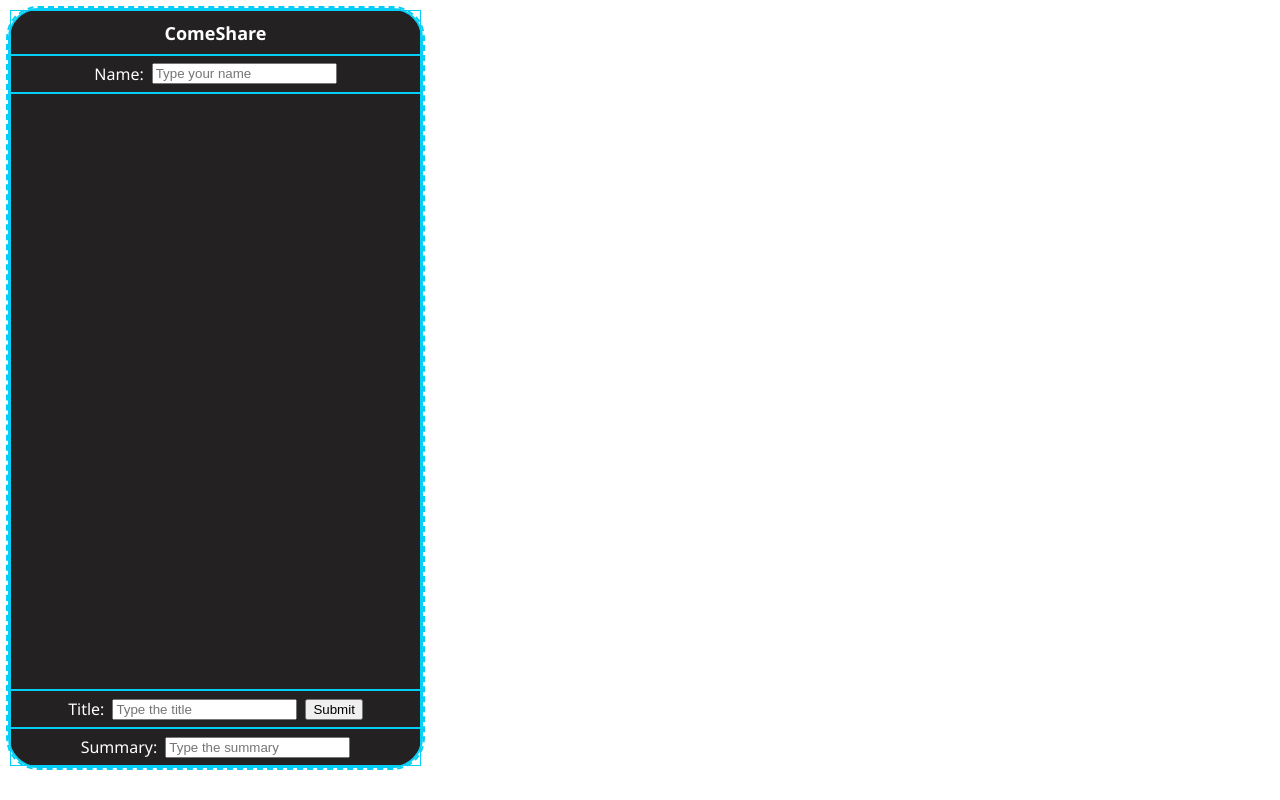
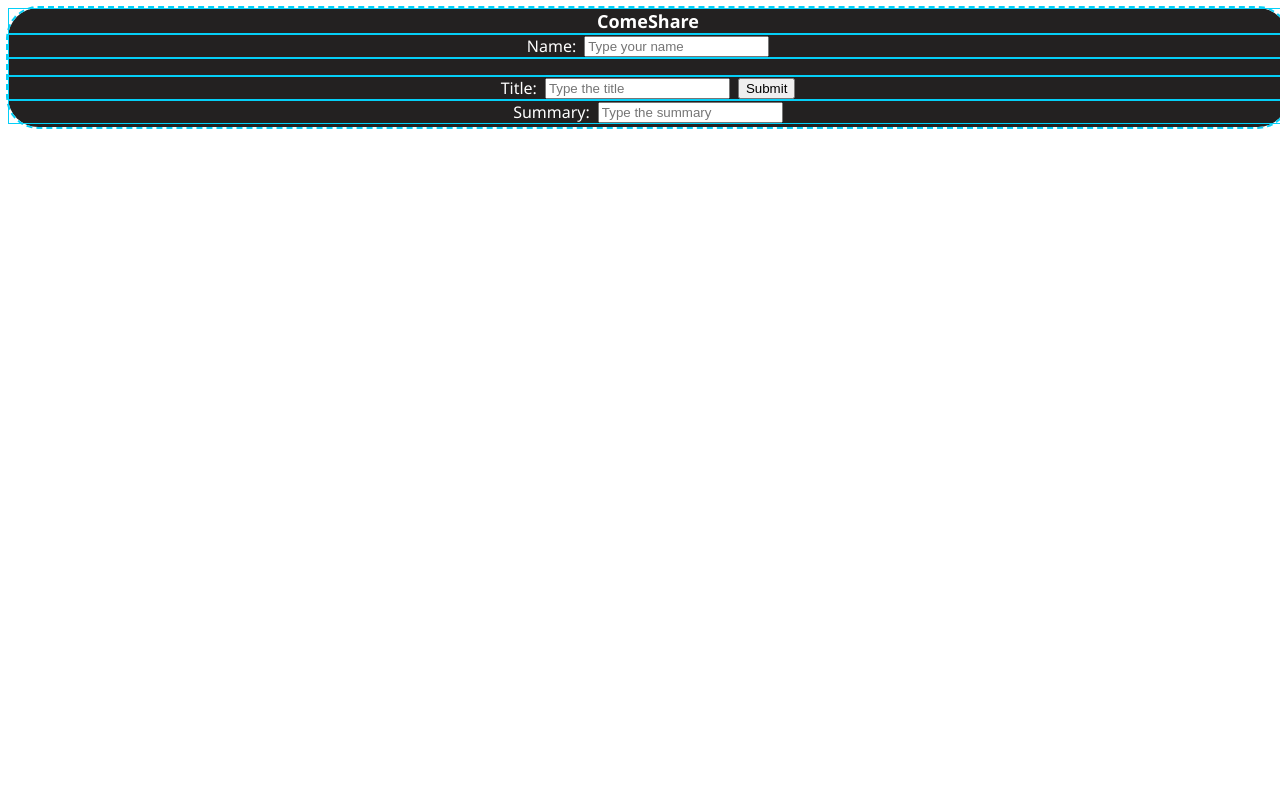
Before and after one commit to sunnykoli77/comeshare, a website: page public/index.html in a window 1280 px wide. Drawn offline with Linux system fonts and the light colour scheme; no server answers.

Commit message:
Update skill.css

```diff
--- a/public/skill.css
+++ b/public/skill.css
@@ -4,9 +4,11 @@
 }
 
 .container {
-    display: inline-grid;
-    grid-template-columns: 137px 137px 137px;
-    grid-template-rows: 45px 37.8px 597.6px 37.8px 37.8px;
+    display: grid;
+    grid-template-columns: repeat(3, 1fr);
+    grid-template-rows: 0.0595fr 0.05fr 0.79fr 0.05fr 0.05fr;
+    width: 100vw;
+    height: 100vh
     border: 2px solid rgb(5, 207, 247);
     border-radius: 30px;
     color: white;
```
